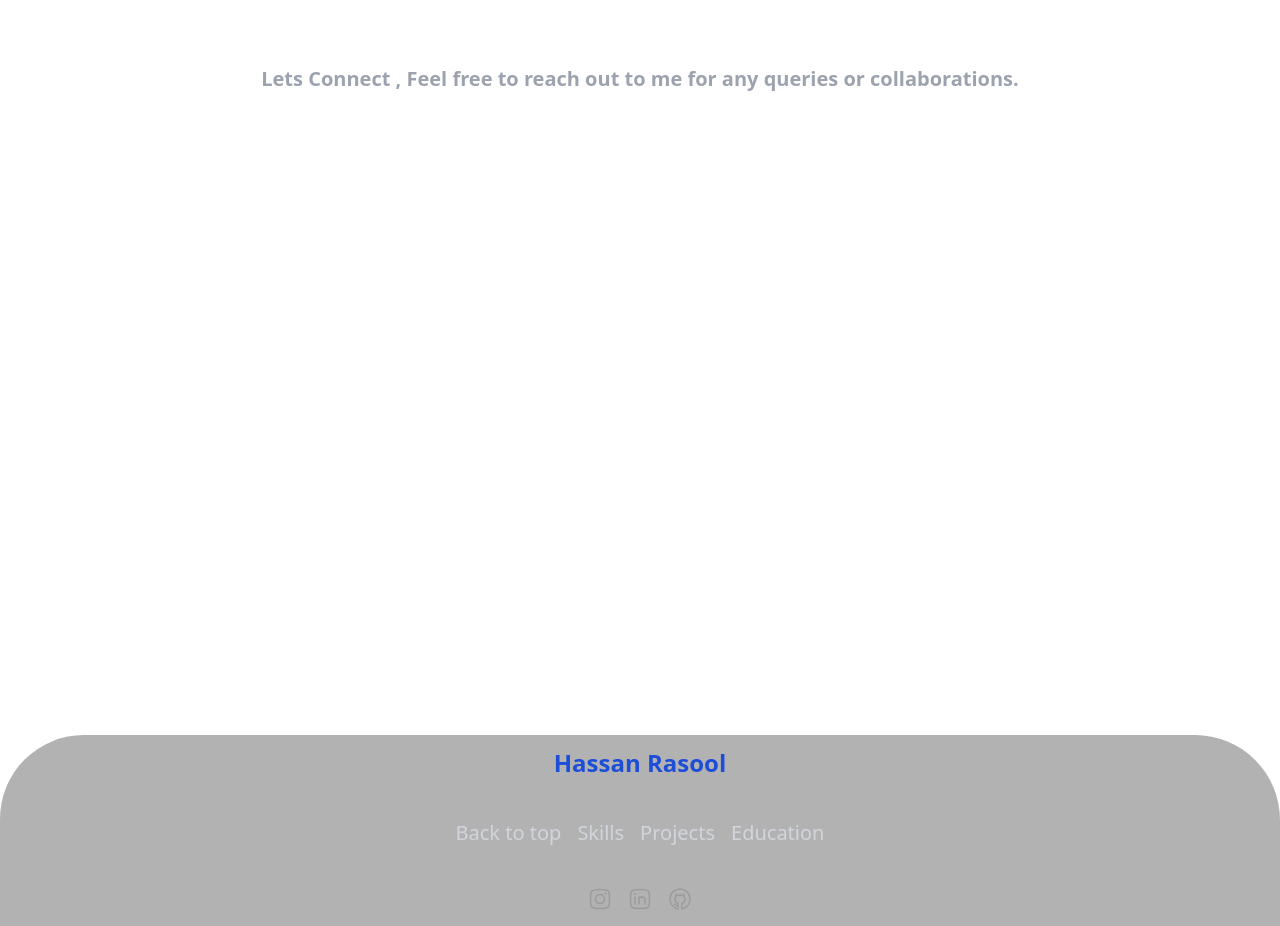
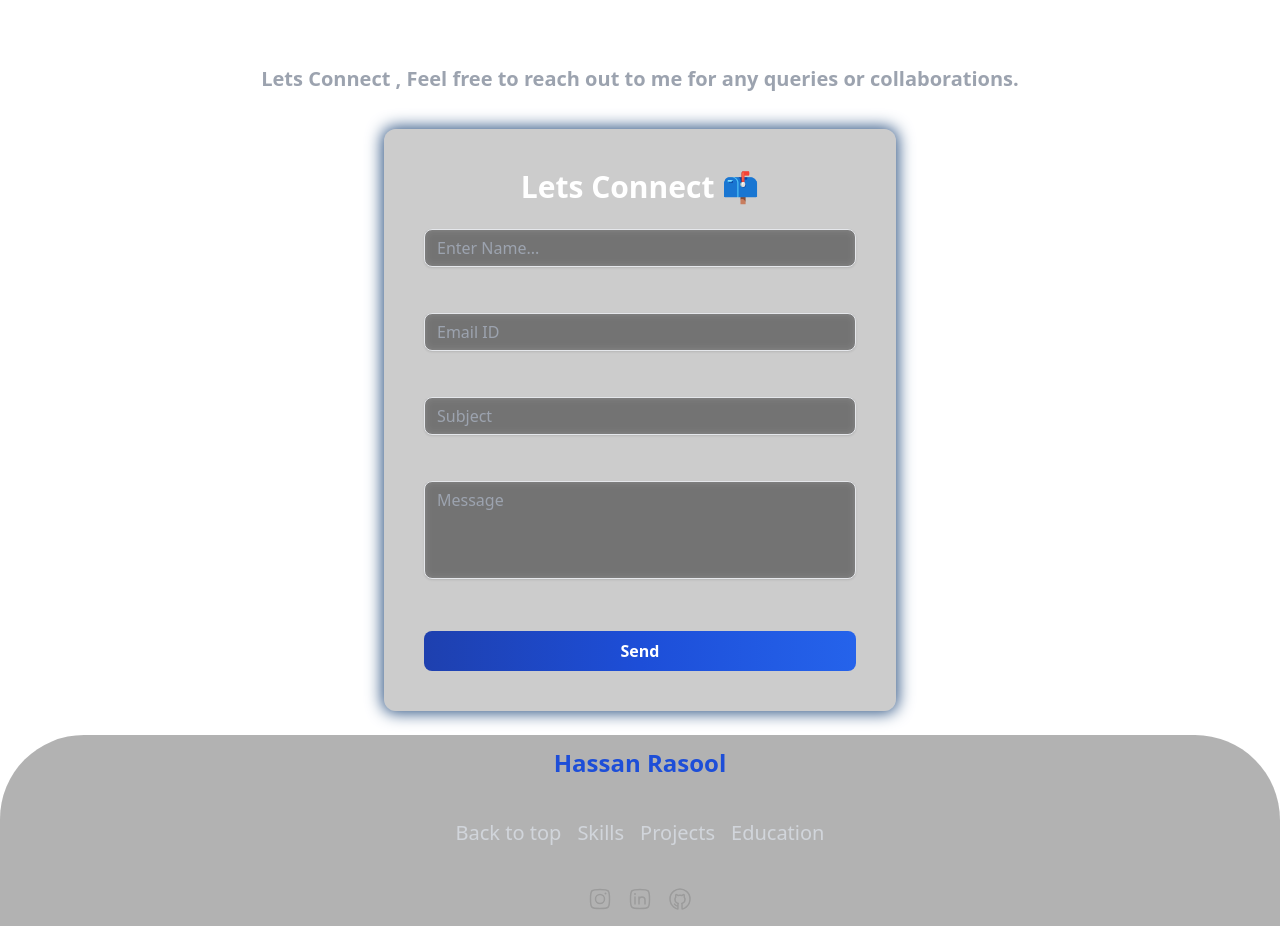
Before and after one commit to Hassanspace/hassanportfolio, a React (Vite) app: page / in a window 1280 px wide. Shown: the part 4580-5506 px from the top of the page. Built offline with nearby package versions, Linux system fonts and the light colour scheme.

Commit message:
Update Contact.jsx

```diff
--- a/src/components/Contact.jsx
+++ b/src/components/Contact.jsx
@@ -2,17 +2,7 @@ import React, { useState } from 'react';
 import emailjs from 'emailjs-com';
 import { ToastContainer, toast } from 'react-toastify';
 
-import 'react-toastify/dist/ReactToastify.css';
-import AOS from 'aos';
-import 'aos/dist/aos.css';
 
-// Initialize AOS with custom settings
-AOS.init({
-  duration: 1000, // Duration of the animation in milliseconds
-  easing: 'ease-in-out', // Easing function for the animation
-  once: true, // Whether animation should happen only once or every time you scroll up/down
-  offset: 100, // Offset (in px) from the original trigger point
-});
 
 
 const Contact = () => {
@@ -96,7 +86,7 @@ const Contact = () => {
     return (
         <>
             <div className="flex justify-center items-center  p-6 bg-transparent ">
-                <form  data-aos="zoom-out-up" data-aos-delay="200" id="contact-form" onSubmit={handleSubmit} className="shadow-[0px_0px_16px_2px_#2c5282] bg-black bg-opacity-20 backdrop-blur-sm p-10 rounded-xl w-full max-w-lg space-y-6">
+                <form  id="contact-form" onSubmit={handleSubmit} className="shadow-[0px_0px_16px_2px_#2c5282] bg-black bg-opacity-20 backdrop-blur-sm p-10 rounded-xl w-full max-w-lg space-y-6">
                     <div className='font-bold text-3xl text-white mb-4'>
                         <h1>Lets Connect 📫</h1>
                     </div>
```
